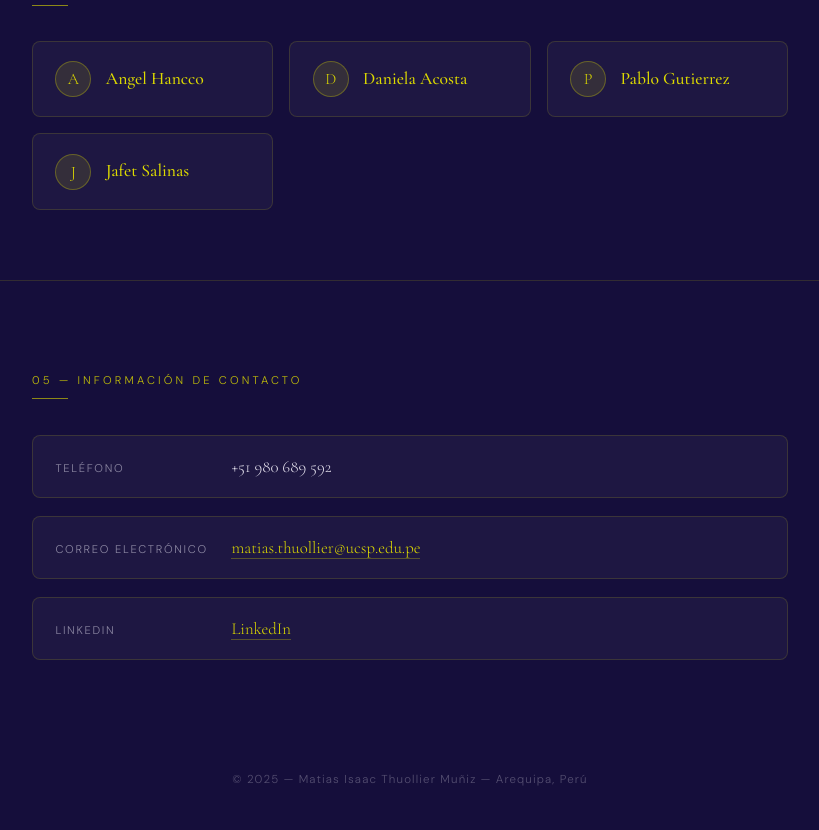
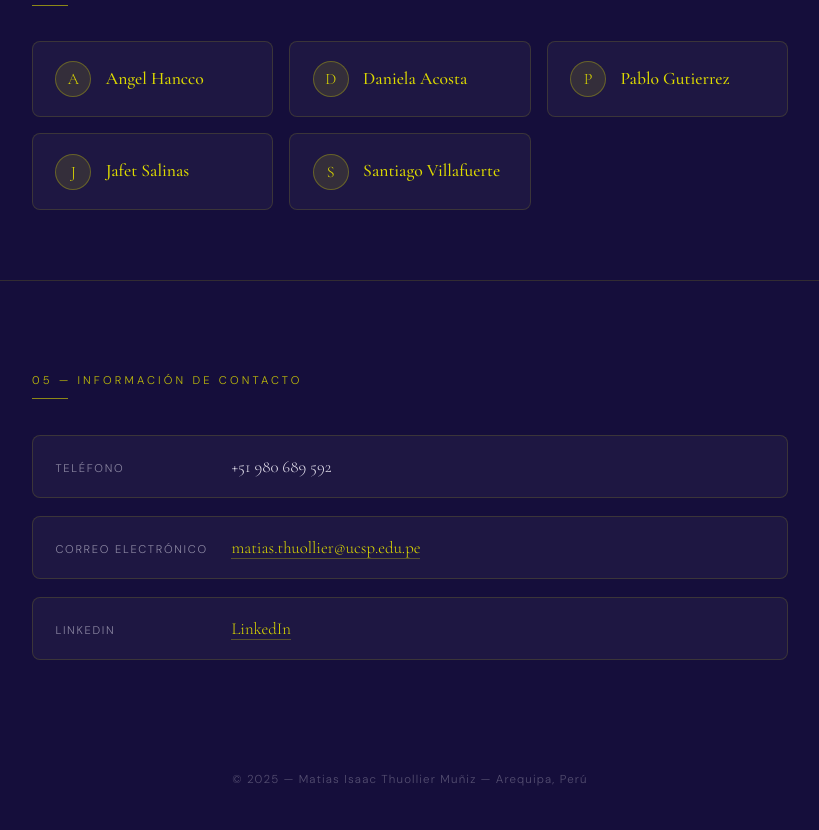
Before and after one commit to matiasthuollier/matiasthuollier, a plain HTML site: page index.html in a window 1280 px wide. Shown: the part 1323-2153 px from the top of the page, without its empty margins (230-1049 px from the left). Drawn offline with nearby package versions, Linux system fonts and the light colour scheme.

Commit message:
Update index.html

```diff
--- a/index.html
+++ b/index.html
@@ -449,6 +449,10 @@
           <div class="avatar">J</div>
           <a href="https://jafetsalinas1-arch.github.io/JAFET-FABIAN-SALINAS-ALEJANDRO/" target="_blank" rel="noopener">Jafet Salinas</a>
         </div>
+        <div class="card">
+          <div class="avatar">S</div>
+          <a href="https://santiagovillafuerte-develop.github.io/Santiago-Israel-Villafuerte-Pajares/" target="_blank" rel="noopener">Santiago Villafuerte</a>
+        </div>
       </div>
     </section>
 
```
